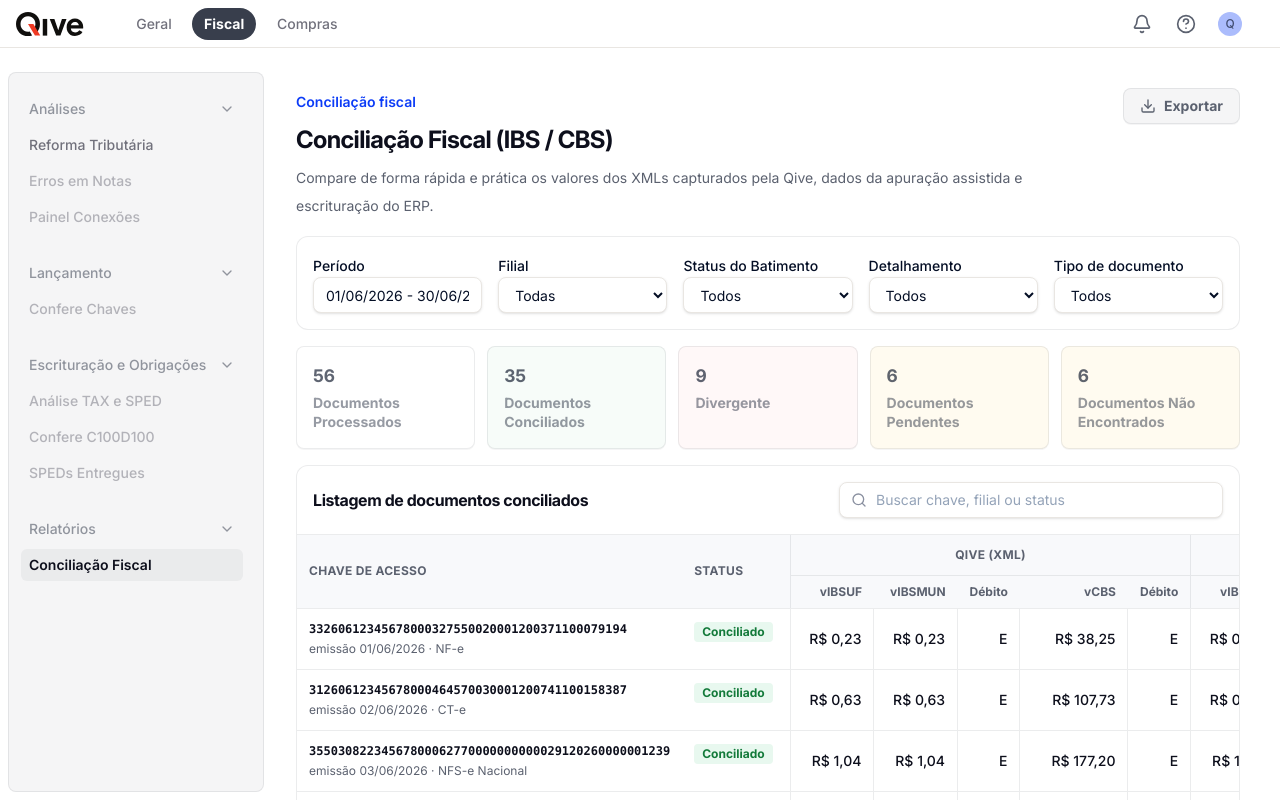
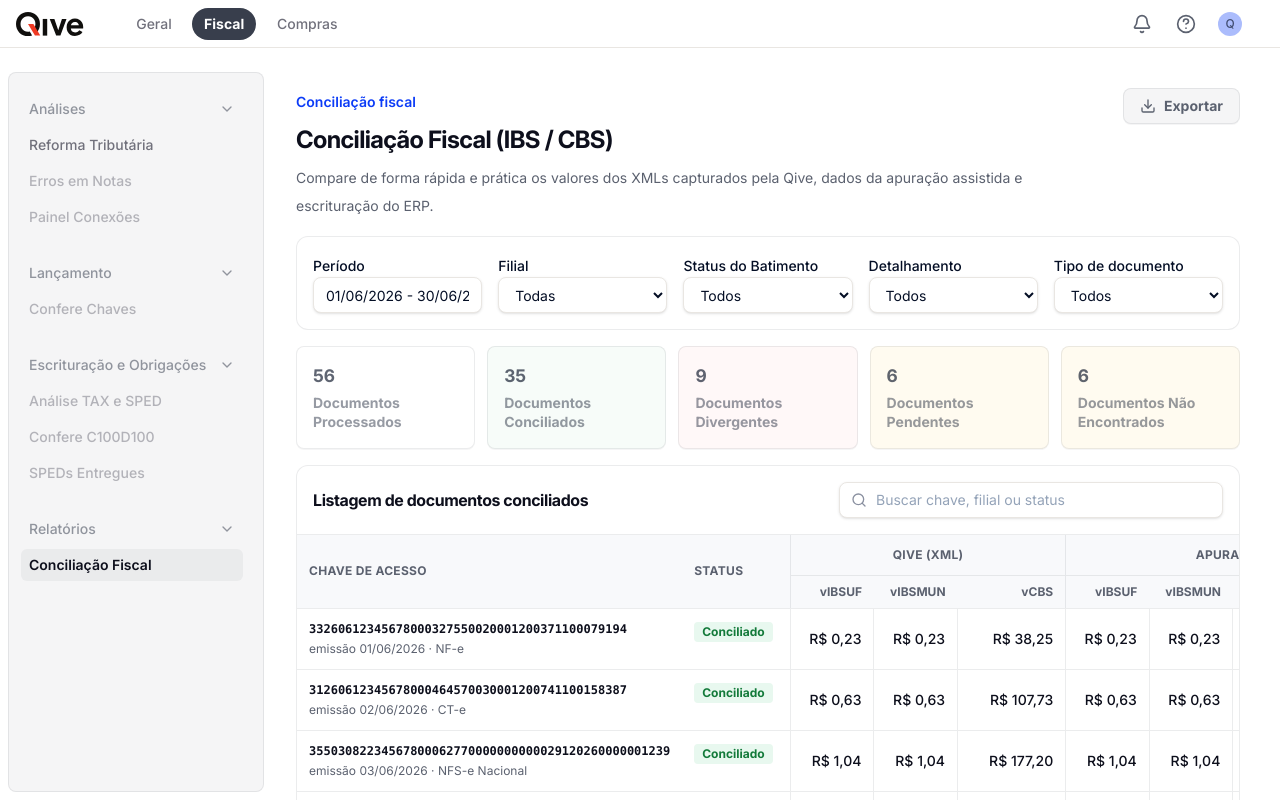
Before and after one commit to ribeiro-thiago/qive-frontend, a Next.js app: page /fiscal/conciliacao-fiscal-triplice in a window 1280 px wide. Built offline with nearby package versions, Linux system fonts and the light colour scheme.

Commit message:
Ajusta colunas e card da conciliação fiscal

```diff
--- a/app/(main)/fiscal/conciliacao-fiscal-triplice/page.tsx
+++ b/app/(main)/fiscal/conciliacao-fiscal-triplice/page.tsx
@@ -203,7 +203,8 @@ const RECONCILIATION_ROWS: ReconciliationRow[] = Array.from({ length: 56 }, (_,
 });
 
 const TAX_KEYS = ["vIBSUF", "vIBSMUN", "vCBS"] as const;
-const TAX_COLUMNS: Array<keyof TaxValues> = ["vIBSUF", "vIBSMUN", "debitoIBSMUN", "vCBS", "debitoCBS"];
+const TAX_VALUE_COLUMNS: Array<keyof TaxValues> = ["vIBSUF", "vIBSMUN", "vCBS"];
+const ASSISTED_ASSESSMENT_COLUMNS: Array<keyof TaxValues> = ["vIBSUF", "vIBSMUN", "debitoIBSMUN", "vCBS", "debitoCBS"];
 
 function formatCurrency(value: number | null | undefined): string {
   if (value === null || value === undefined) return "—";
@@ -273,10 +274,18 @@ function StatusTag({ status }: { status: ReconciliationStatus }) {
   return <Tag {...getStatusTagClasses(status)}>{status}</Tag>;
 }
 
-function TaxValueCells({ values, groupStart = false }: { values: Partial<Record<keyof TaxValues, number | DebitStatus | null>> | null; groupStart?: boolean }) {
+function TaxValueCells({
+  values,
+  columns,
+  groupStart = false,
+}: {
+  values: Partial<Record<keyof TaxValues, number | DebitStatus | null>> | null;
+  columns: Array<keyof TaxValues>;
+  groupStart?: boolean;
+}) {
   return (
     <>
-      {TAX_COLUMNS.map((key, index) => (
+      {columns.map((key, index) => (
         <td
           key={key}
           className={cn(
@@ -419,7 +428,7 @@ export default function ConciliacaoFiscalTriplicePage() {
       <div className="grid gap-3 md:grid-cols-2 xl:grid-cols-5">
         <BigNumberCard value={metrics.totalChaves} label="Documentos Processados" disableWhenZero={false} />
         <BigNumberCard value={metrics.totalOk} label="Documentos Conciliados" disableWhenZero={false} className="bg-[#F7FCF9]" />
-        <BigNumberCard value={metrics.totalDivergencias} label="Divergente" disableWhenZero={false} className="bg-[#FFF8F8]" />
+        <BigNumberCard value={metrics.totalDivergencias} label="Documentos Divergentes" disableWhenZero={false} className="bg-[#FFF8F8]" />
         <BigNumberCard value={metrics.totalPendentes} label="Documentos Pendentes" disableWhenZero={false} className="bg-[#FFFBF0]" />
         <BigNumberCard value={metrics.totalLimbo} label="Documentos Não Encontrados" disableWhenZero={false} className="bg-[#FFFBF0]" />
       </div>
@@ -443,19 +452,19 @@ export default function ConciliacaoFiscalTriplicePage() {
           </div>
 
           <div className="overflow-x-auto">
-            <table className="w-full min-w-[1680px] border-collapse text-sm">
+            <table className="w-full min-w-[1320px] border-collapse text-sm">
               <thead>
                 <tr className="border-b border-[rgba(4,14,35,0.08)] bg-[#F8F9FB] text-left text-xs font-bold uppercase tracking-wide text-[#5B616F]">
                   <th rowSpan={2} className="w-[280px] px-3 py-3">Chave de Acesso</th>
                   <th rowSpan={2} className="w-[180px] px-3 py-3">Status</th>
-                  <th colSpan={5} className="border-l border-[rgba(4,14,35,0.08)] px-3 py-3 text-center">Qive (XML)</th>
-                  <th colSpan={5} className="border-l border-[rgba(4,14,35,0.08)] px-3 py-3 text-center">Apuração Assistida</th>
-                  <th colSpan={5} className="border-l border-[rgba(4,14,35,0.08)] px-3 py-3 text-center">ERP (Escrituração)</th>
+                  <th colSpan={TAX_VALUE_COLUMNS.length} className="border-l border-[rgba(4,14,35,0.08)] px-3 py-3 text-center">Qive (XML)</th>
+                  <th colSpan={ASSISTED_ASSESSMENT_COLUMNS.length} className="border-l border-[rgba(4,14,35,0.08)] px-3 py-3 text-center">Apuração Assistida</th>
+                  <th colSpan={TAX_VALUE_COLUMNS.length} className="border-l border-[rgba(4,14,35,0.08)] px-3 py-3 text-center">ERP (Escrituração)</th>
                   <th rowSpan={2} className="border-l border-[rgba(4,14,35,0.08)] px-3 py-3 text-right">Divergência</th>
                 </tr>
                 <tr className="border-b border-[rgba(4,14,35,0.08)] bg-[#F8F9FB] text-xs font-bold text-[#5B616F]">
-                  {Array.from({ length: 3 }).map((_, groupIndex) =>
-                    TAX_COLUMNS.map((key, index) => (
+                  {[TAX_VALUE_COLUMNS, ASSISTED_ASSESSMENT_COLUMNS, TAX_VALUE_COLUMNS].map((columns, groupIndex) =>
+                    columns.map((key, index) => (
                       <th
                         key={`${groupIndex}-${key}`}
                         className={cn(
@@ -488,9 +497,9 @@ export default function ConciliacaoFiscalTriplicePage() {
                         <div className="mt-1 text-xs text-[#5B616F]">emissão {row.emissao} · {row.tipoDocumento}</div>
                       </td>
                       <td className="px-3 py-3 align-top"><StatusTag status={row.status} /></td>
-                      <TaxValueCells values={row.qive} groupStart />
-                      <TaxValueCells values={row.apuracao} groupStart />
-                      <TaxValueCells values={row.erp} groupStart />
+                      <TaxValueCells values={row.qive} columns={TAX_VALUE_COLUMNS} groupStart />
+                      <TaxValueCells values={row.apuracao} columns={ASSISTED_ASSESSMENT_COLUMNS} groupStart />
+                      <TaxValueCells values={row.erp} columns={TAX_VALUE_COLUMNS} groupStart />
                       <td className="whitespace-nowrap border-l border-[rgba(4,14,35,0.08)] px-3 py-3 text-right font-bold text-[#0d0f1c]">
                         {formatCurrency(getMaxDelta(row))}
                       </td>
```
